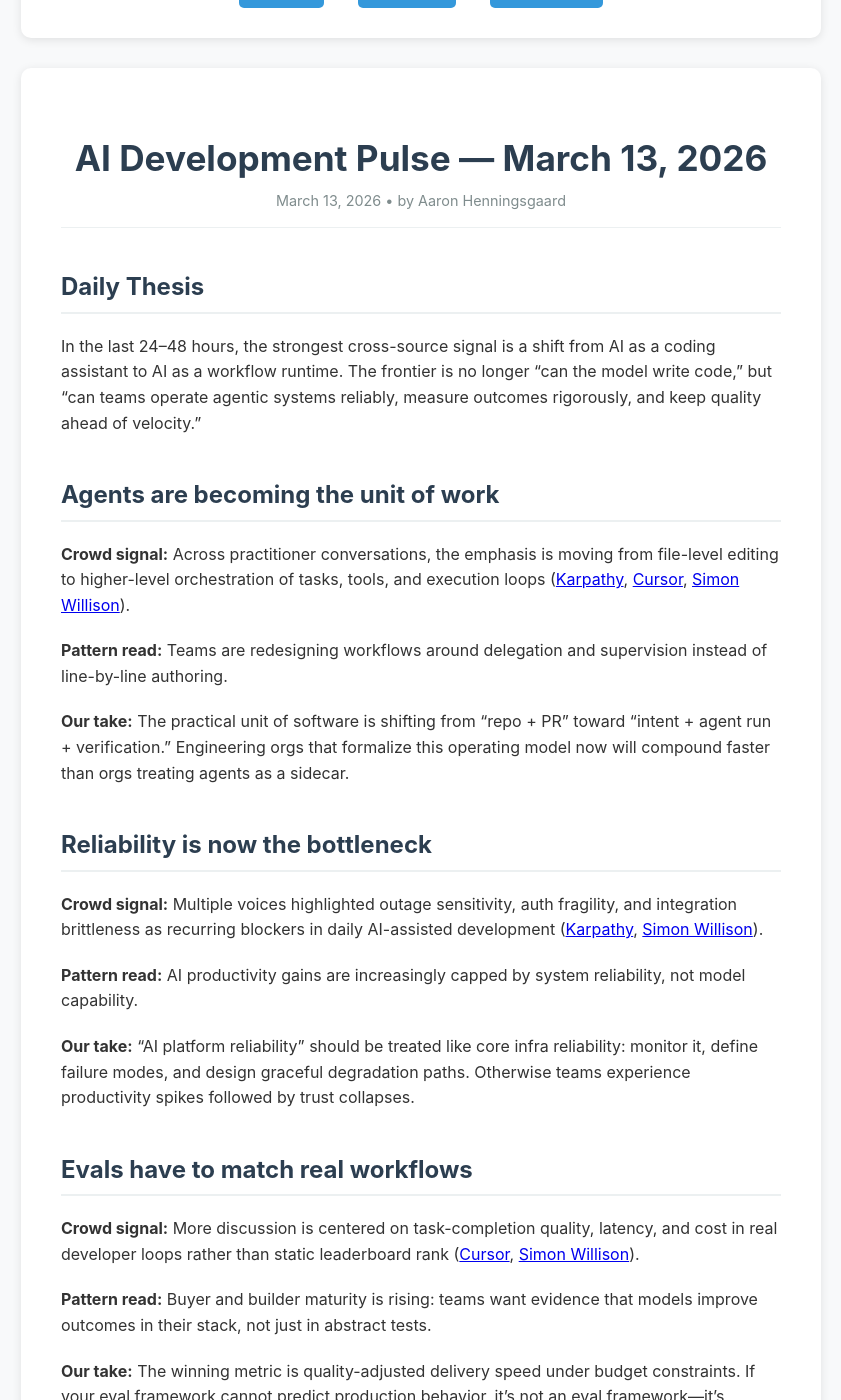
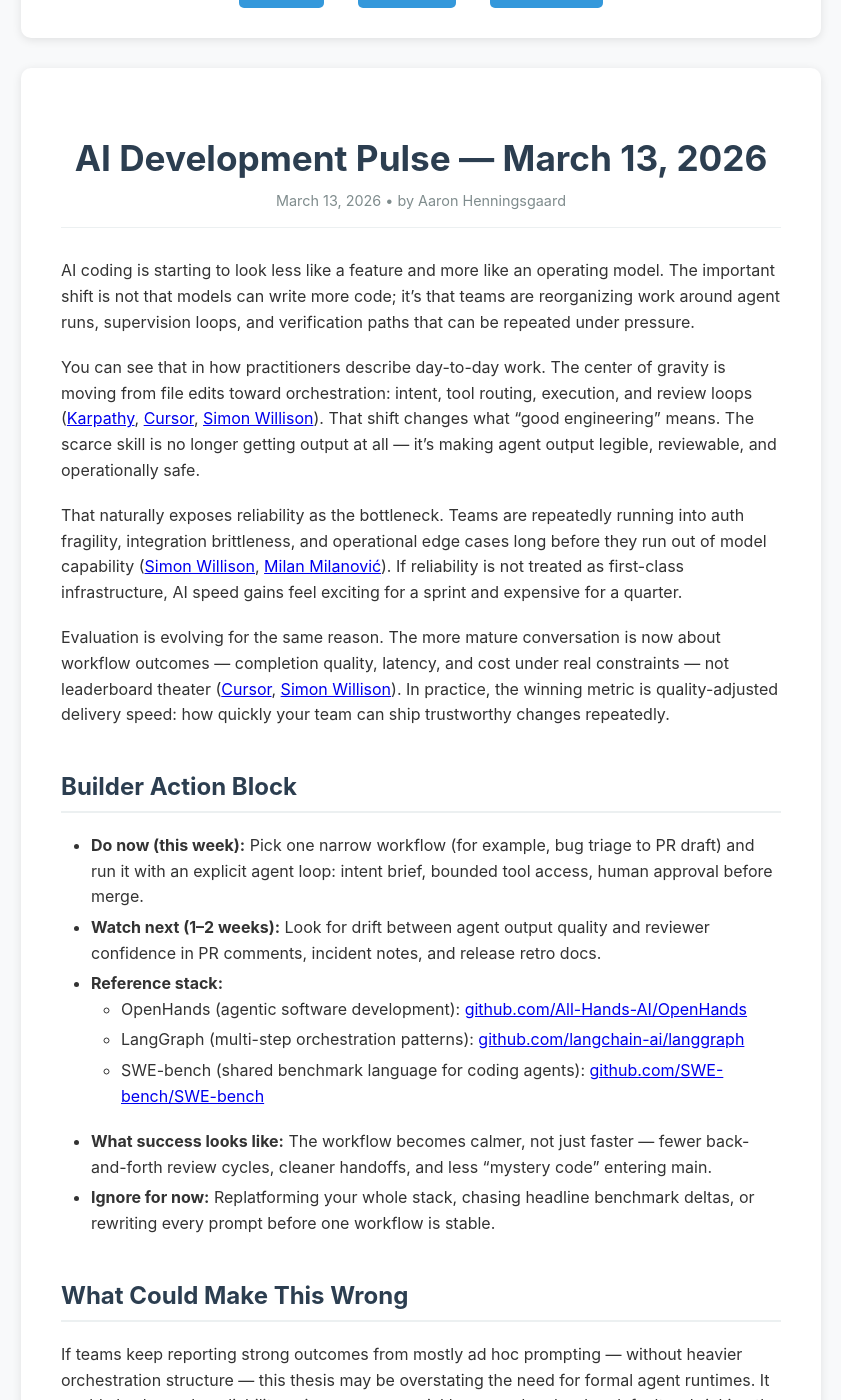
Before and after one commit to henn0124/ai-pulse-feed, a Jekyll site: the page built from _posts/2026-03-13-ai-dev-signals-2026-03-13.md, in a window 1280 px wide and 1400 px high, scrolled down 238 px. Shown: the whole window, without its empty margins (219-1060 px from the left). Built offline with Jekyll 4.4.1, drawn with Linux system fonts in a browser that asks for light colours; some of the changed text lies outside the part shown.

Commit message:
Editorial cleanup pass for durable, readable daily posts

```diff
--- a/_posts/2026-03-13-ai-dev-signals-2026-03-13.md
+++ b/_posts/2026-03-13-ai-dev-signals-2026-03-13.md
@@ -4,45 +4,32 @@ title: "AI Development Pulse — March 13, 2026"
 date: 2026-03-13 09:00:00 -0800
 author: Aaron Henningsgaard
 tags: [AI development, coding agents, developer productivity, engineering workflows]
-excerpt: "A short daily narrative with crowd-signal synthesis and independent conclusions on where AI engineering is heading."
+excerpt: "AI coding is shifting from assistant moments to operating systems: agent-run workflows, reliability discipline, and evaluation that reflects real delivery work."
 ---
 
-## Daily Thesis
+AI coding is starting to look less like a feature and more like an operating model. The important shift is not that models can write more code; it’s that teams are reorganizing work around agent runs, supervision loops, and verification paths that can be repeated under pressure.
 
-In the last 24–48 hours, the strongest cross-source signal is a shift from AI as a coding assistant to AI as a workflow runtime. The frontier is no longer “can the model write code,” but “can teams operate agentic systems reliably, measure outcomes rigorously, and keep quality ahead of velocity.”
+You can see that in how practitioners describe day-to-day work. The center of gravity is moving from file edits toward orchestration: intent, tool routing, execution, and review loops ([Karpathy](https://x.com/karpathy), [Cursor](https://x.com/cursor_ai), [Simon Willison](https://x.com/simonw)). That shift changes what “good engineering” means. The scarce skill is no longer getting output at all — it’s making agent output legible, reviewable, and operationally safe.
 
-## Agents are becoming the unit of work
+That naturally exposes reliability as the bottleneck. Teams are repeatedly running into auth fragility, integration brittleness, and operational edge cases long before they run out of model capability ([Simon Willison](https://x.com/simonw), [Milan Milanović](https://x.com/milan_milanovic)). If reliability is not treated as first-class infrastructure, AI speed gains feel exciting for a sprint and expensive for a quarter.
 
-**Crowd signal:** Across practitioner conversations, the emphasis is moving from file-level editing to higher-level orchestration of tasks, tools, and execution loops ([Karpathy](https://x.com/karpathy), [Cursor](https://x.com/cursor_ai), [Simon Willison](https://x.com/simonw)).
+Evaluation is evolving for the same reason. The more mature conversation is now about workflow outcomes — completion quality, latency, and cost under real constraints — not leaderboard theater ([Cursor](https://x.com/cursor_ai), [Simon Willison](https://x.com/simonw)). In practice, the winning metric is quality-adjusted delivery speed: how quickly your team can ship trustworthy changes repeatedly.
 
-**Pattern read:** Teams are redesigning workflows around delegation and supervision instead of line-by-line authoring.
+## Builder Action Block
 
-**Our take:** The practical unit of software is shifting from “repo + PR” toward “intent + agent run + verification.” Engineering orgs that formalize this operating model now will compound faster than orgs treating agents as a sidecar.
+- **Do now (this week):** Pick one narrow workflow (for example, bug triage to PR draft) and run it with an explicit agent loop: intent brief, bounded tool access, human approval before merge.
+- **Watch next (1–2 weeks):** Look for drift between agent output quality and reviewer confidence in PR comments, incident notes, and release retro docs.
+- **Reference stack:**
+  - OpenHands (agentic software development): [github.com/All-Hands-AI/OpenHands](https://github.com/All-Hands-AI/OpenHands)
+  - LangGraph (multi-step orchestration patterns): [github.com/langchain-ai/langgraph](https://github.com/langchain-ai/langgraph)
+  - SWE-bench (shared benchmark language for coding agents): [github.com/SWE-bench/SWE-bench](https://github.com/SWE-bench/SWE-bench)
+- **What success looks like:** The workflow becomes calmer, not just faster — fewer back-and-forth review cycles, cleaner handoffs, and less “mystery code” entering main.
+- **Ignore for now:** Replatforming your whole stack, chasing headline benchmark deltas, or rewriting every prompt before one workflow is stable.
 
-## Reliability is now the bottleneck
+## What Could Make This Wrong
 
-**Crowd signal:** Multiple voices highlighted outage sensitivity, auth fragility, and integration brittleness as recurring blockers in daily AI-assisted development ([Karpathy](https://x.com/karpathy), [Simon Willison](https://x.com/simonw)).
+If teams keep reporting strong outcomes from mostly ad hoc prompting — without heavier orchestration structure — this thesis may be overstating the need for formal agent runtimes. It could also be early: reliability pains may ease quickly as vendors harden defaults, shrinking the gap between “demo speed” and “production safety.”
 
-**Pattern read:** AI productivity gains are increasingly capped by system reliability, not model capability.
+## Bottom Line
 
-**Our take:** “AI platform reliability” should be treated like core infra reliability: monitor it, define failure modes, and design graceful degradation paths. Otherwise teams experience productivity spikes followed by trust collapses.
-
-## Evals have to match real workflows
-
-**Crowd signal:** More discussion is centered on task-completion quality, latency, and cost in real developer loops rather than static leaderboard rank ([Cursor](https://x.com/cursor_ai), [Simon Willison](https://x.com/simonw)).
-
-**Pattern read:** Buyer and builder maturity is rising: teams want evidence that models improve outcomes in their stack, not just in abstract tests.
-
-**Our take:** The winning metric is quality-adjusted delivery speed under budget constraints. If your eval framework cannot predict production behavior, it’s not an eval framework—it’s marketing.
-
-## Faster output, tighter judgment
-
-**Crowd signal:** Practitioners continue reporting faster output with AI while also warning about premature implementation and debt accumulation ([Milan Milanović](https://x.com/milan_milanovic), [Simon Willison](https://x.com/simonw)).
-
-**Pattern read:** AI is removing mechanical bottlenecks, which exposes judgment bottlenecks (scope control, architecture choices, product prioritization).
-
-**Our take:** The new competitive edge is not “more generated code.” It is better decision systems: sharper scoping, stronger review standards, and explicit quality gates before shipping.
-
-## Continuity Note
-
-This builds on the prior week’s trend: AI coding advantage is becoming operational, not novelty-driven. The next leg of differentiation will come from teams that combine agentic workflows with reliability discipline and outcome-based evaluation.
+The strategic shift is subtle but important: we are moving from “AI helps engineers code” to “engineering organizations learn to run AI-assisted systems.” The teams that win won’t just generate more output — they’ll build tighter decision and reliability loops around that output.
--- a/_posts/2026-03-14-autoresearch-gets-real-agent-evals-reliability-wake-up-call.md
+++ b/_posts/2026-03-14-autoresearch-gets-real-agent-evals-reliability-wake-up-call.md
@@ -4,41 +4,33 @@ title: "Autoresearch Gets Real: 53% Gains, Agent Evals, and the Reliability Wake
 date: 2026-03-14 09:00:00 -0800
 author: Aaron Henningsgaard
 tags: [AI development, autoresearch, coding agents, reliability, evaluation]
-excerpt: "A concrete 53% performance gain, maturing agentic evals, and fresh reliability warnings all point to the same shift: AI coding is entering its operations era."
+excerpt: "A concrete 53% optimization gain, maturing agentic evals, and reliability warnings point to the same reality: AI coding has entered its operations era."
 ---
 
-## Daily Thesis
+A durable signal came into focus this week: AI coding value is being judged less by novelty and more by operational proof. The conversation tightened around three things that age well — measurable wins, workflow-grounded evals, and reliability discipline.
 
-The last 24–48 hours produced a clean signal: AI coding is moving from novelty to operations. The conversation tightened around three realities—measurable optimization wins, better agentic evaluation, and rising reliability risk when teams ship fast without systems rigor.
+The autoresearch benchmark improvement that Simon Willison highlighted (53% in a Liquid template benchmark) matters because it is concrete and inspectable, not rhetorical. It is the kind of before/after delta teams can reason about, reproduce, and challenge. That is the standard this space needs if “AI optimization” is going to be taken seriously beyond social media cycles.
 
-## Autoresearch just posted a real benchmark win
+At the same time, eval framing is maturing. Cursor’s emphasis on intelligence-plus-efficiency for agentic coding tasks pushes evaluation toward real delivery constraints: can a model-agent stack solve the task within reasonable cost, latency, and failure tolerance? That is a better question than who tops a generic leaderboard on a static slice.
 
-**Crowd signal:** Simon Willison highlighted an autoresearch PR showing a **53% performance improvement** in a Liquid template benchmark.
+Reliability remains the forcing function. Milan Milanović’s warnings about concurrency and data integrity in fast-built apps are a reminder that generation speed does not repeal systems engineering. If teams do not harden transactionality, locking, and state correctness, velocity gains become incident debt.
 
-**Pattern read:** We are seeing fewer hand-wavy “AI is amazing” claims and more concrete before/after deltas tied to code changes.
+## Builder Action Block
 
-**Our take:** This is the maturity threshold. Teams should now expect benchmark-backed improvements as the standard for AI-assisted optimization work.
+- **Do now (this week):** Take one recurring optimization task in your codebase and require an inspectable “before/after” artifact (benchmark script, test diff, and PR rationale) before shipping the AI-assisted change.
+- **Watch next (1–2 weeks):** Track where eval conclusions disagree with real production behavior, especially on latency and failure handling under load.
+- **Reference stack:**
+  - Simon Willison’s autoresearch signal (entry point): [x.com/simonw](https://x.com/simonw)
+  - Cursor evaluation framing: [x.com/cursor_ai](https://x.com/cursor_ai)
+  - SWE-bench (common evaluation baseline): [github.com/SWE-bench/SWE-bench](https://github.com/SWE-bench/SWE-bench)
+  - HumanEvalPack (multilingual code eval set): [github.com/bigcode-project/humanevalpack](https://github.com/bigcode-project/humanevalpack)
+- **What success looks like:** Fewer claims, more evidence — optimization work is accompanied by reproducible artifacts, and reliability regressions are caught before users find them.
+- **Ignore for now:** Cosmetic benchmark comparisons without repo-level reproduction, and broad architecture rewrites justified only by model hype.
 
-## Agentic coding evals are becoming a serious discipline
+## What Could Make This Wrong
 
-**Crowd signal:** Cursor shared an evaluation framing that scores models on **intelligence** and **efficiency** for agentic coding tasks, combining online and offline evals.
-
-**Pattern read:** The market is shifting from static leaderboard performance to workflow-grounded performance under cost and latency constraints.
-
-**Our take:** The eval framework itself is becoming strategic infrastructure. If your evals don’t map to real delivery loops, they won’t predict production outcomes.
-
-## Fast shipping still breaks on fundamentals
-
-**Crowd signal:** Milan Milanović emphasized how quickly built “vibe” apps can fail under concurrent edits when transactionality, locking, and consistency are ignored.
-
-**Pattern read:** As code generation gets easier, failure modes move up-stack into architecture, state integrity, and operational correctness.
-
-**Our take:** Velocity without reliability discipline is a tax, not a moat. Teams need explicit quality gates for data integrity and concurrency before calling anything production-ready.
-
-## Continuity Note
-
-No new Karpathy post landed inside this narrow window, but his recent autonomous research framing remains highly influential in how builders think about agent-first workflows.
+If workflow-grounded eval frameworks remain too expensive or slow for normal teams, organizations may continue relying on lighter heuristics and still get acceptable outcomes. It is also possible that tooling vendors compress much of this complexity into defaults, making explicit operational rigor less of a differentiator than this essay assumes.
 
 ## Bottom Line
 
-This cycle’s strongest message is straightforward: **AI coding value is now measured in operational outcomes**—faster delivery, proven performance gains, and systems that hold up under real load.
+The practical frontier is not “can AI code more?” It is “can teams prove that AI-assisted changes are better, safer, and repeatable?” Durable advantage will come from organizations that treat evidence and reliability as part of the product, not post-hoc cleanup.
```
